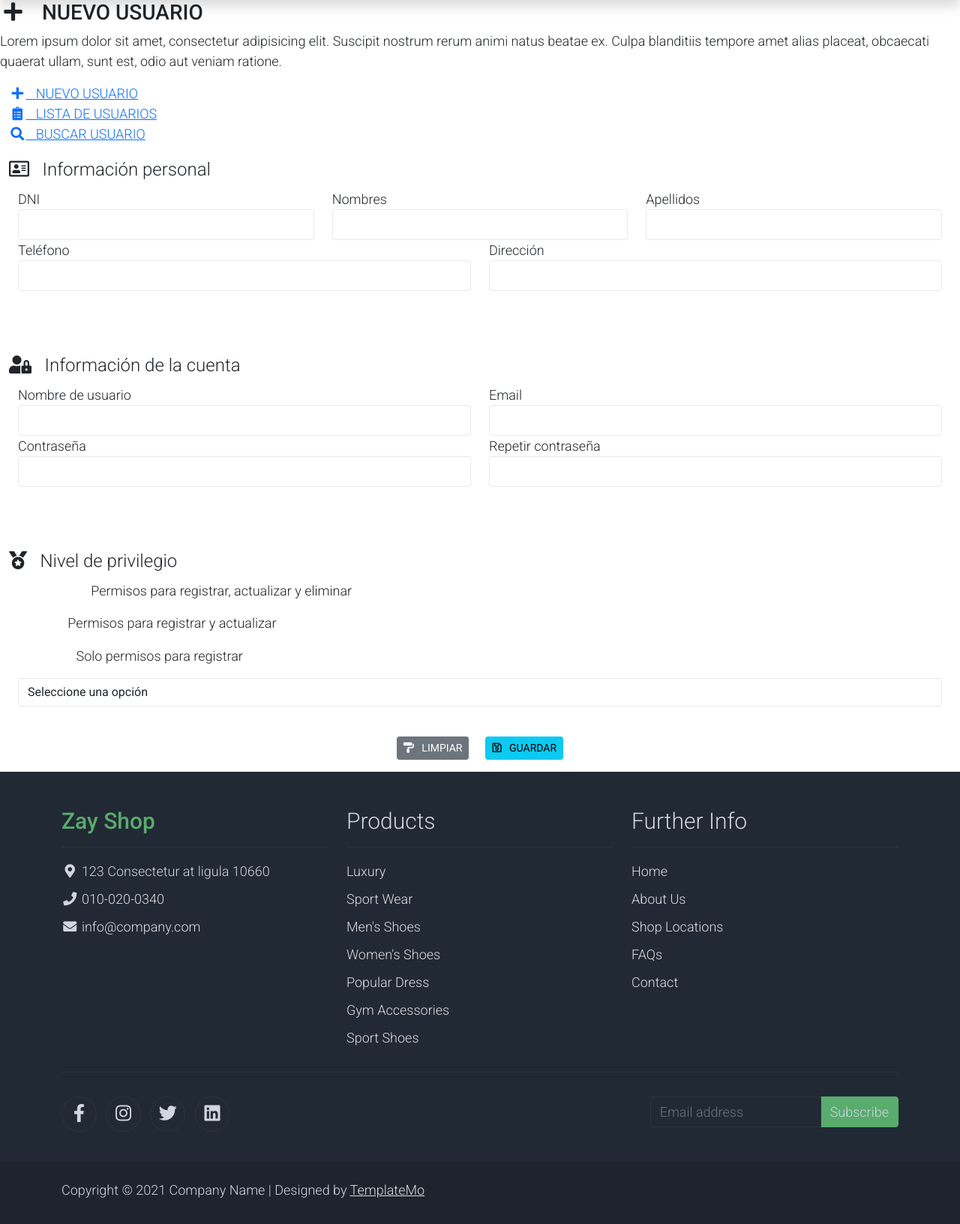
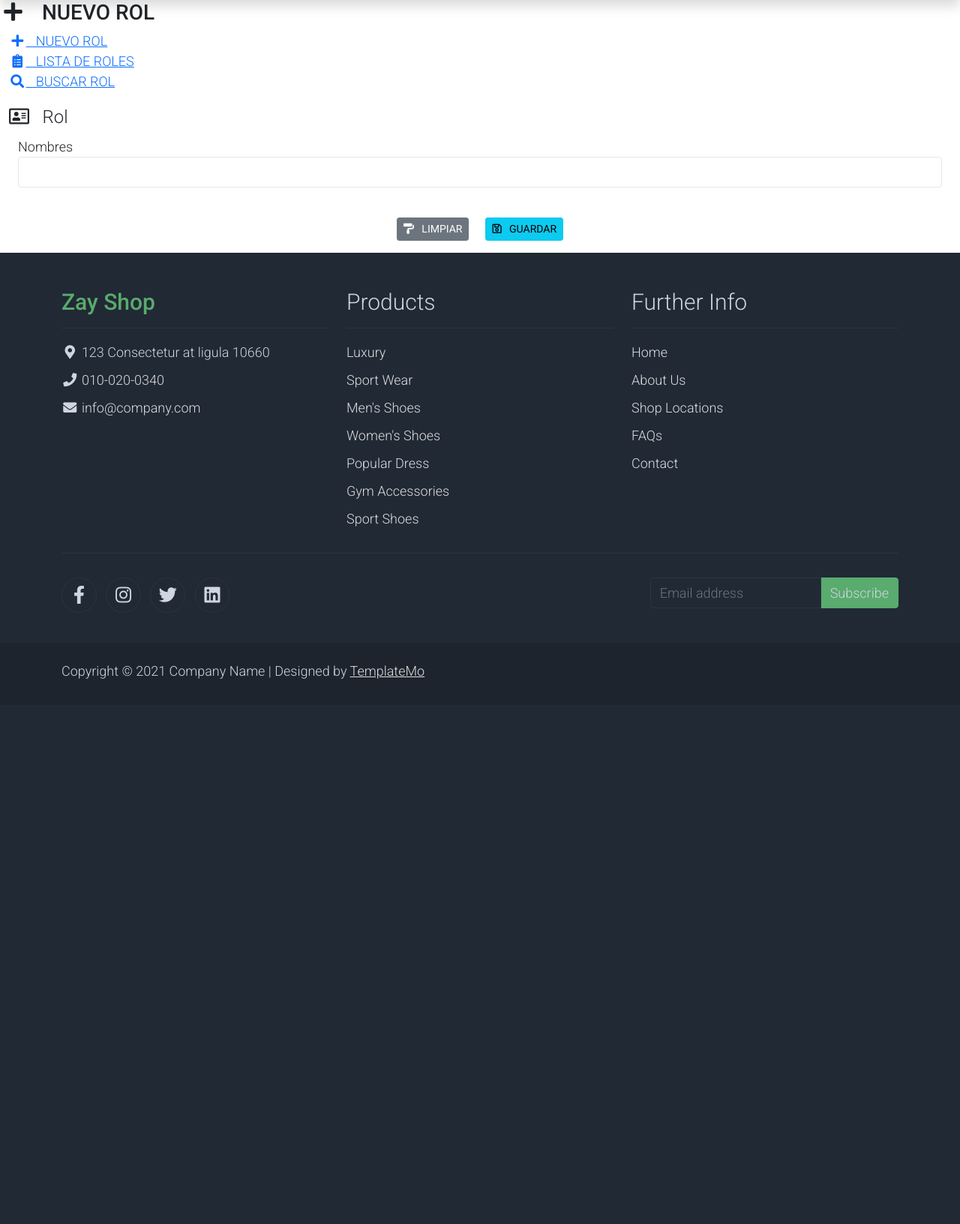
Before and after one commit to dzarkV/app_web_php_2671339_dzarkV, a PHP site: template views/modules/1_users/create_rol.view.php in a window 1280 px wide. Shown: the part 132-1764 px from the top of the page at 75% size. After the commit the page ends 1037 px from the top, so only its background shows below. Run offline with PHP 8.4, Linux system fonts and the light colour scheme; the template is opened without the code that fills it, so the values that code supplies are empty; some libraries are stand-ins or nearby versions.

Commit message:
Iniciando clase

```diff
--- a/views/modules/1_users/create_rol.view.php
+++ b/views/modules/1_users/create_rol.view.php
@@ -1,116 +1,35 @@
 			<!-- Page header -->
 			<div class="full-box page-header">
 				<h3 class="text-left">
-					<i class="fas fa-plus fa-fw"></i> &nbsp; NUEVO USUARIO
+					<i class="fas fa-plus fa-fw"></i> &nbsp; NUEVO ROL
 				</h3>
-				<p class="text-justify">
-					Lorem ipsum dolor sit amet, consectetur adipisicing elit. Suscipit nostrum rerum animi natus beatae ex. Culpa blanditiis tempore amet alias placeat, obcaecati quaerat ullam, sunt est, odio aut veniam ratione.
-				</p>
 			</div>
 
 			<div class="container-fluid">
 				<ul class="full-box list-unstyled page-nav-tabs">
 					<li>
-						<a class="active" href="user-new.html"><i class="fas fa-plus fa-fw"></i> &nbsp; NUEVO USUARIO</a>
+						<a class="active" href="user-new.html"><i class="fas fa-plus fa-fw"></i> &nbsp; NUEVO ROL</a>
 					</li>
 					<li>
-						<a href="user-list.html"><i class="fas fa-clipboard-list fa-fw"></i> &nbsp; LISTA DE USUARIOS</a>
+						<a href="user-list.html"><i class="fas fa-clipboard-list fa-fw"></i> &nbsp; LISTA DE ROLES</a>
 					</li>
 					<li>
-						<a href="user-search.html"><i class="fas fa-search fa-fw"></i> &nbsp; BUSCAR USUARIO</a>
+						<a href="user-search.html"><i class="fas fa-search fa-fw"></i> &nbsp; BUSCAR ROL</a>
 					</li>
 				</ul>
 			</div>
 
 			<!-- Content -->
 			<div class="container-fluid">
-				<form action="" class="form-neon" autocomplete="off">
+				<form action="" method="post" class="form-neon" autocomplete="off">
 					<fieldset>
-						<legend><i class="far fa-address-card"></i> &nbsp; Información personal</legend>
+						<legend><i class="far fa-address-card"></i> &nbsp; Rol</legend>
 						<div class="container-fluid">
 							<div class="row">
-								<div class="col-12 col-md-4">
+								<div class="col-12 col-md-12">
 									<div class="form-group">
-										<label for="usuario_dni" class="bmd-label-floating">DNI</label>
-										<input type="text" pattern="[0-9-]{1,20}" class="form-control" name="usuario_dni" id="usuario_dni" maxlength="20">
-									</div>
-								</div>
-
-								<div class="col-12 col-md-4">
-									<div class="form-group">
-										<label for="usuario_nombre" class="bmd-label-floating">Nombres</label>
-										<input type="text" pattern="[a-zA-ZáéíóúÁÉÍÓÚñÑ ]{1,35}" class="form-control" name="usuario_nombre" id="usuario_nombre" maxlength="35">
-									</div>
-								</div>
-								<div class="col-12 col-md-4">
-									<div class="form-group">
-										<label for="usuario_apellido" class="bmd-label-floating">Apellidos</label>
-										<input type="text" pattern="[a-zA-ZáéíóúÁÉÍÓÚñÑ ]{1,35}" class="form-control" name="usuario_apellido" id="usuario_apellido" maxlength="35">
-									</div>
-								</div>
-								<div class="col-12 col-md-6">
-									<div class="form-group">
-										<label for="usuario_telefono" class="bmd-label-floating">Teléfono</label>
-										<input type="text" pattern="[0-9()+]{1,20}" class="form-control" name="usuario_telefono" id="usuario_telefono" maxlength="20">
-									</div>
-								</div>
-								<div class="col-12 col-md-6">
-									<div class="form-group">
-										<label for="usuario_direccion" class="bmd-label-floating">Dirección</label>
-										<input type="text" pattern="[a-zA-Z0-99áéíóúÁÉÍÓÚñÑ()# ]{1,190}" class="form-control" name="usuario_direccion" id="usuario_direccion" maxlength="190">
-									</div>
-								</div>
-							</div>
-						</div>
-					</fieldset>
-					<br><br><br>
-					<fieldset>
-						<legend><i class="fas fa-user-lock"></i> &nbsp; Información de la cuenta</legend>
-						<div class="container-fluid">
-							<div class="row">
-								<div class="col-12 col-md-6">
-									<div class="form-group">
-										<label for="usuario_usuario" class="bmd-label-floating">Nombre de usuario</label>
-										<input type="text" pattern="[a-zA-Z0-9]{1,35}" class="form-control" name="usuario_usuario" id="usuario_usuario" maxlength="35">
-									</div>
-								</div>
-								<div class="col-12 col-md-6">
-									<div class="form-group">
-										<label for="usuario_email" class="bmd-label-floating">Email</label>
-										<input type="email" class="form-control" name="usuario_email" id="usuario_email" maxlength="70">
-									</div>
-								</div>
-								<div class="col-12 col-md-6">
-									<div class="form-group">
-										<label for="usuario_clave_1" class="bmd-label-floating">Contraseña</label>
-										<input type="password" class="form-control" name="usuario_clave_1" id="usuario_clave_1" maxlength="200">
-									</div>
-								</div>
-								<div class="col-12 col-md-6">
-									<div class="form-group">
-										<label for="usuario_clave_2" class="bmd-label-floating">Repetir contraseña</label>
-										<input type="password" class="form-control" name="usuario_clave_2" id="usuario_clave_2" maxlength="200">
-									</div>
-								</div>
-							</div>
-						</div>
-					</fieldset>
-					<br><br><br>
-					<fieldset>
-						<legend><i class="fas fa-medal"></i> &nbsp; Nivel de privilegio</legend>
-						<div class="container-fluid">
-							<div class="row">
-								<div class="col-12">
-									<p><span class="badge badge-info">Control total</span> Permisos para registrar, actualizar y eliminar</p>
-									<p><span class="badge badge-success">Edición</span> Permisos para registrar y actualizar</p>
-									<p><span class="badge badge-dark">Registrar</span> Solo permisos para registrar</p>
-									<div class="form-group">
-										<select class="form-control" name="usuario_privilegio">
-											<option value="" selected="" disabled="">Seleccione una opción</option>
-											<option value="1">Control total</option>
-											<option value="2">Edición</option>
-											<option value="3">Registrar</option>
-										</select>
+										<label for="rolName" class="bmd-label-floating">Nombres</label>
+										<input type="text" pattern="[a-zA-ZáéíóúÁÉÍÓÚñÑ ]{1,35}" class="form-control" name="rolName" id="rolName" maxlength="35">
 									</div>
 								</div>
 							</div>
```
